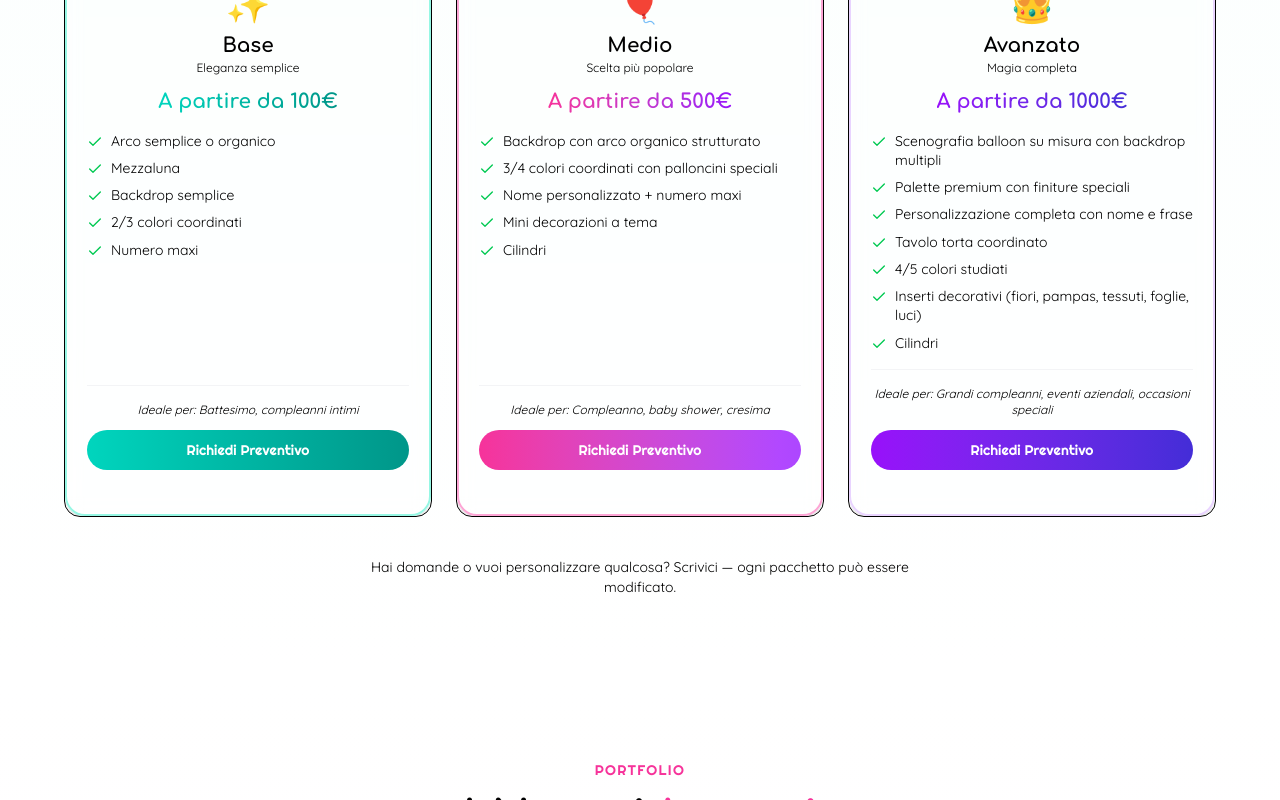
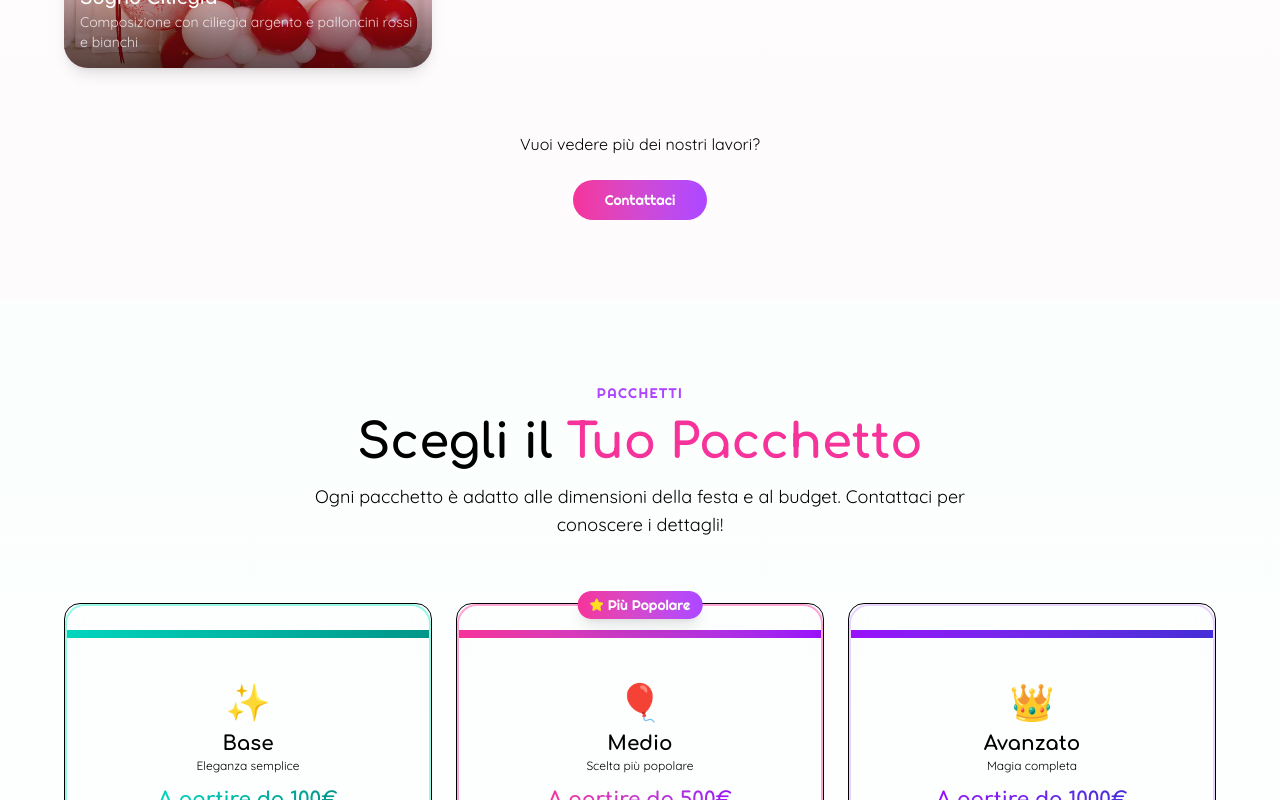
Before and after one commit to xajt/sande-events, a Next.js app: page / in a window 1280 px wide. Shown: the part 2760-3560 px from the top of the page. Built offline with nearby package versions, Linux system fonts and the light colour scheme; no server answers.

Commit message:
chore: reorder sections - Gallery before Services

```diff
--- a/app/page.tsx
+++ b/app/page.tsx
@@ -13,9 +13,9 @@ export default function Home() {
       <Navigation />
       <Hero />
       <About />
+      <Gallery />
+      <Offerings />
       <Services />
-      <Offerings />
-      <Gallery />
       <Contact />
       <Footer />
     </main>
```
